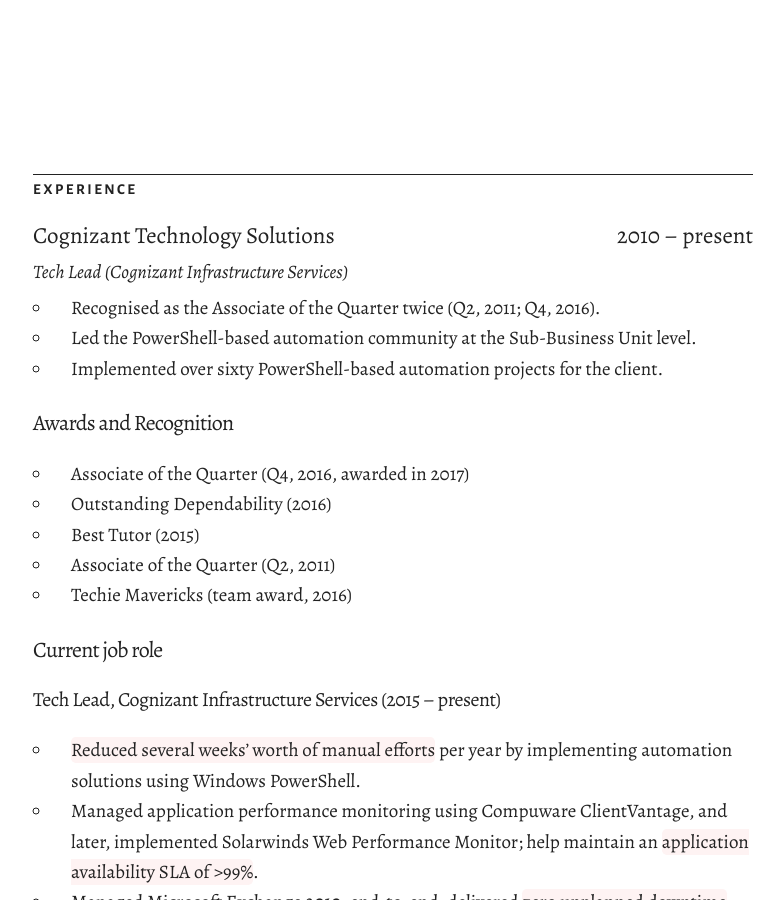
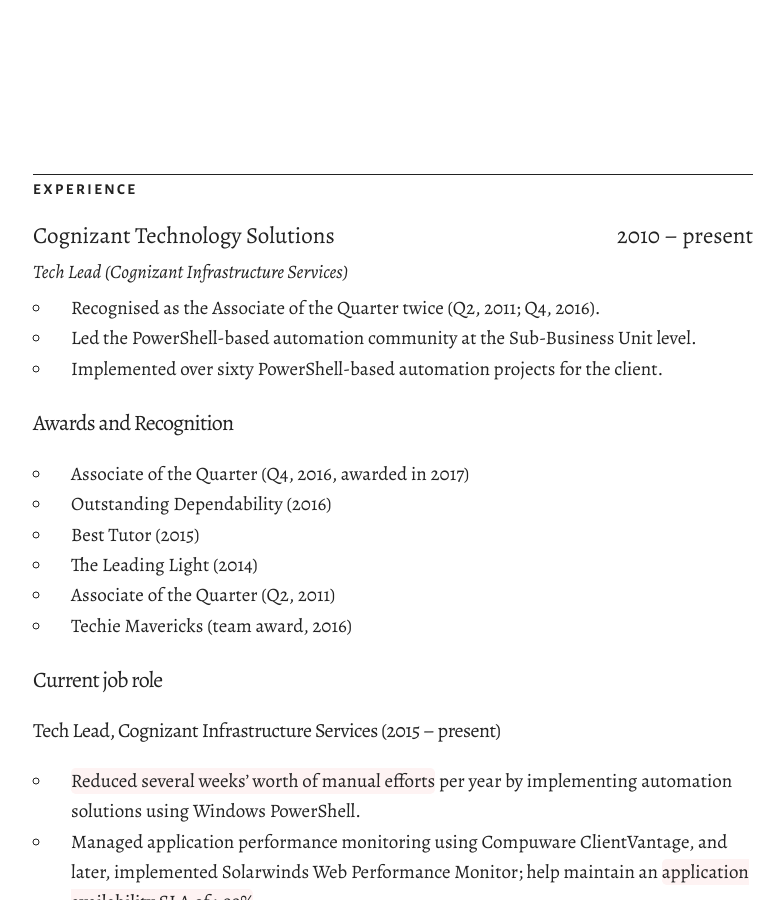
Before and after one commit to theramiyer/resume, a Jekyll site: the page built from _posts/2010-07-21-cognizant-technology-solutions.md, in a window 1280 px wide and 900 px high. Shown: the whole window, without its empty margins (247-1031 px from the left). Built offline with Jekyll 4.4.1, drawn with Linux system fonts in a browser that asks for light colours; nearby versions of some CDN libraries.

Commit message:
Add award Leading Light

```diff
--- a/_posts/2010-07-21-cognizant-technology-solutions.md
+++ b/_posts/2010-07-21-cognizant-technology-solutions.md
@@ -18,6 +18,7 @@
 - Associate of the Quarter (Q4, 2016, awarded in 2017)
 - Outstanding Dependability (2016)
 - Best Tutor (2015)
+- The Leading Light (2014)
 - Associate of the Quarter (Q2, 2011)
 - Techie Mavericks (team award, 2016)
 
```
